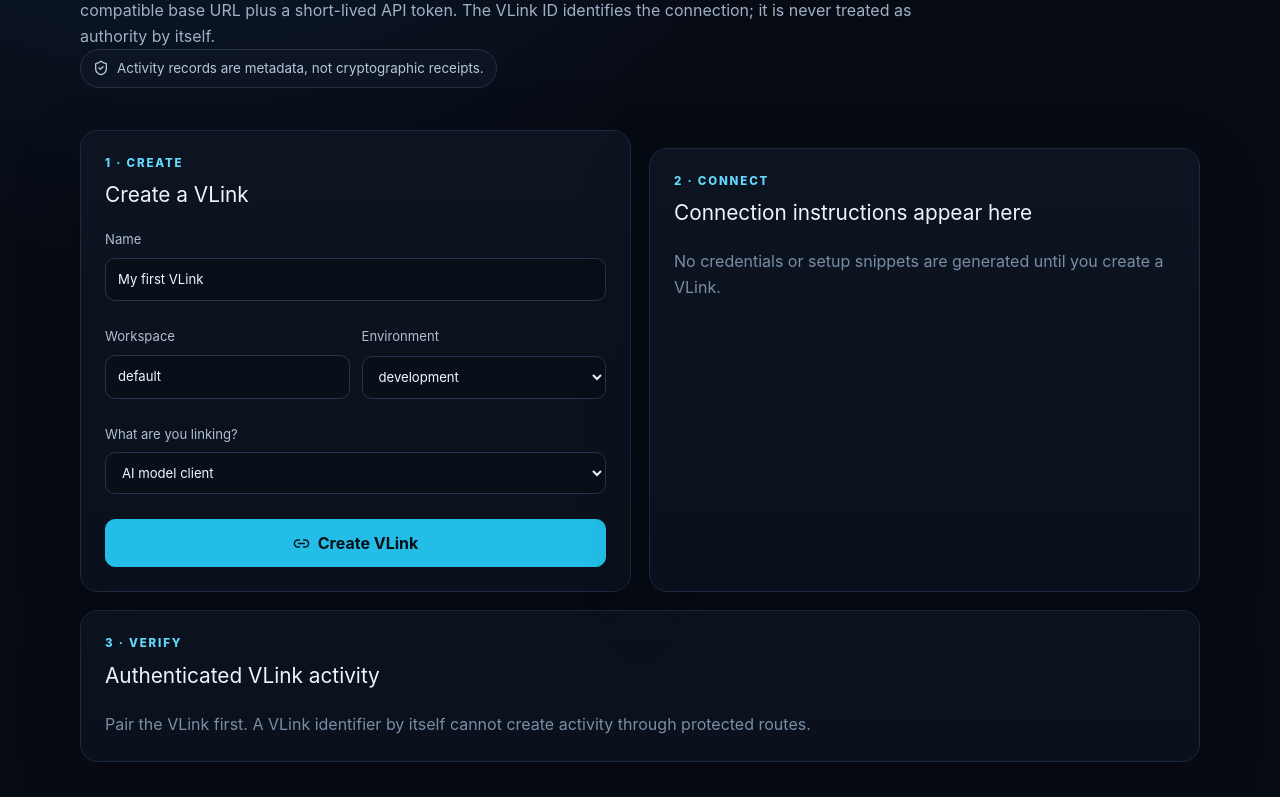
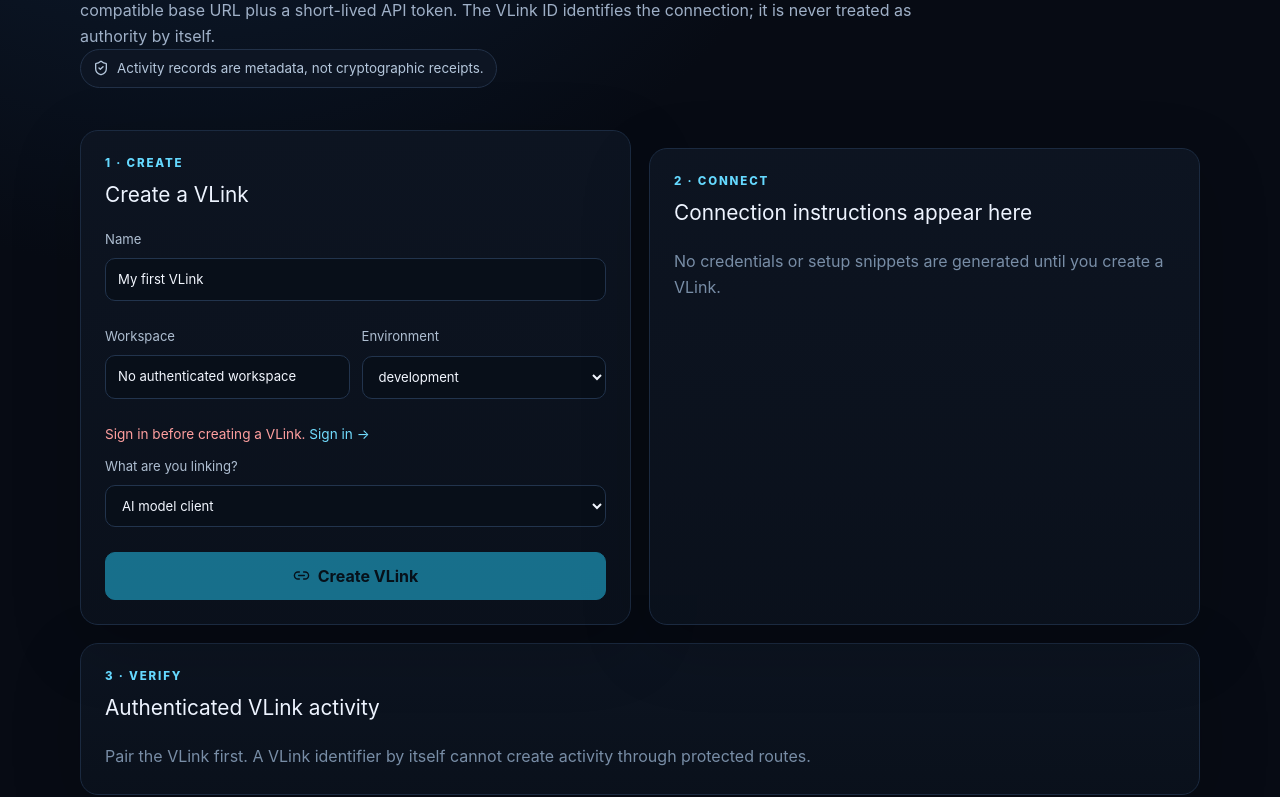
Before and after one commit to reprewindai-dev/VLink, a React (Vite) app: page / in a window 1280 px wide. Shown: the part 442-1239 px from the top of the page. Built offline with nearby package versions, Linux system fonts and the light colour scheme.

Commit message:
fix(vlink): bind browser creation to authenticated workspace

```diff
--- a/src/App.tsx
+++ b/src/App.tsx
@@ -22,12 +22,18 @@ const sourceOptions: Array<{ value: VLinkSourceType; label: string }> = [
 ];
 
 const api = async <T,>(path: string, init?: RequestInit): Promise<T> => {
+  const headers = new Headers(init?.headers);
+  headers.set("content-type", "application/json");
+  if (!headers.has("authorization")) {
+    const accountToken = window.localStorage.getItem("veklom.access_token") || window.localStorage.getItem("veklom_token");
+    if (accountToken) headers.set("authorization", `Bearer ${accountToken}`);
+  }
   const response = await fetch(path, {
     ...init,
-    headers: { "content-type": "application/json", ...(init?.headers ?? {}) },
+    headers,
   });
   const payload = await response.json();
-  if (!response.ok) throw new Error(payload.message || payload.error || `HTTP ${response.status}`);
+  if (!response.ok) throw new Error(payload.detail || payload.message || payload.error || `HTTP ${response.status}`);
   return payload as T;
 };
 
@@ -35,7 +41,8 @@ const bearer = (token: string) => ({ authorization: `Bearer ${token}` });
 
 export default function App() {
   const [displayName, setDisplayName] = useState("My first VLink");
-  const [workspaceId, setWorkspaceId] = useState("default");
+  const [workspace, setWorkspace] = useState<{ id: string; name: string } | null>(null);
+  const [workspaceState, setWorkspaceState] = useState<"loading" | "ready" | "signed-out" | "missing" | "failed">("loading");
   const [environment, setEnvironment] = useState("development");
   const [sourceType, setSourceType] = useState<VLinkSourceType>("ai-client");
   const [vlink, setVlink] = useState<VLinkRecord | null>(null);
@@ -50,6 +57,24 @@ export default function App() {
   const [exchanging, setExchanging] = useState(false);
   const [pairingInfo, setPairingInfo] = useState<VLinkPairingStatusView | null>(null);
   const [pairingApproval, setPairingApproval] = useState<"idle" | "approved" | "failed">("idle");
+
+  useEffect(() => {
+    const accountToken = window.localStorage.getItem("veklom.access_token") || window.localStorage.getItem("veklom_token");
+    if (!accountToken) {
+      setWorkspaceState("signed-out");
+      return;
+    }
+    api<{ id: string; name: string }>("/api/v1/workspace/me")
+      .then((resolvedWorkspace) => {
+        setWorkspace(resolvedWorkspace);
+        setWorkspaceState("ready");
+      })
+      .catch((cause: unknown) => {
+        const message = cause instanceof Error ? cause.message : "Workspace lookup failed";
+        setWorkspaceState(/no workspace bound/i.test(message) ? "missing" : "failed");
+        setError(message);
+      });
+  }, []);
 
   const pairingTarget = useMemo(() => {
     const match = window.location.pathname.match(/^\/pair\/([^/]+)\/([^/]+)$/);
@@ -143,7 +168,7 @@ export default function App() {
     try {
       const result = await api<{ vlink: VLinkRecord; enrollmentGrant: VLinkEnrollmentGrant }>("/api/v1/vlinks", {
         method: "POST",
-        body: JSON.stringify({ workspaceId, environment, displayName, sourceType }),
+        body: JSON.stringify({ workspaceId: workspace?.id, environment, displayName, sourceType }),
       });
       setVlink(result.vlink);
       setEnrollmentGrant(result.enrollmentGrant);
@@ -286,11 +311,18 @@ export default function App() {
           <h2>Create a VLink</h2>
           <label>Name<input value={displayName} onChange={(e) => setDisplayName(e.target.value)} /></label>
           <div className="grid two compact">
-            <label>Workspace<input value={workspaceId} onChange={(e) => setWorkspaceId(e.target.value)} /></label>
+            <label>Workspace<input
+              value={workspaceState === "loading" ? "Resolving your workspace…" : workspace ? workspace.name : "No authenticated workspace"}
+              readOnly
+              aria-busy={workspaceState === "loading"}
+            /></label>
             <label>Environment<select value={environment} onChange={(e) => setEnvironment(e.target.value)}><option>development</option><option>staging</option><option>production</option></select></label>
           </div>
+          {workspaceState === "signed-out" && <div className="error">Sign in before creating a VLink. <a className="manifest" href="/login?returnTo=%2Fvlink%2Fconnect%2F">Sign in →</a></div>}
+          {workspaceState === "missing" && <div className="error">Finish Capability OS onboarding to bind a workspace before creating a VLink. <a className="manifest" href="/os/onboarding">Continue onboarding →</a></div>}
+          {workspaceState === "failed" && <div className="error">VLink could not verify your workspace. Refresh after the identity service is available.</div>}
           <label>What are you linking?<select value={sourceType} onChange={(e) => setSourceType(e.target.value as VLinkSourceType)}>{sourceOptions.map((o) => <option value={o.value} key={o.value}>{o.label}</option>)}</select></label>
-          <button className="primary" disabled={busy} onClick={createVLink}><Link2 size={17}/> {busy ? "Working…" : "Create VLink"}</button>
+          <button className="primary" disabled={busy || workspaceState !== "ready" || !workspace} onClick={createVLink}><Link2 size={17}/> {busy ? "Working…" : workspaceState === "loading" ? "Resolving workspace…" : "Create VLink"}</button>
           {error && <div className="error">{error}</div>}
         </article>
 
```
